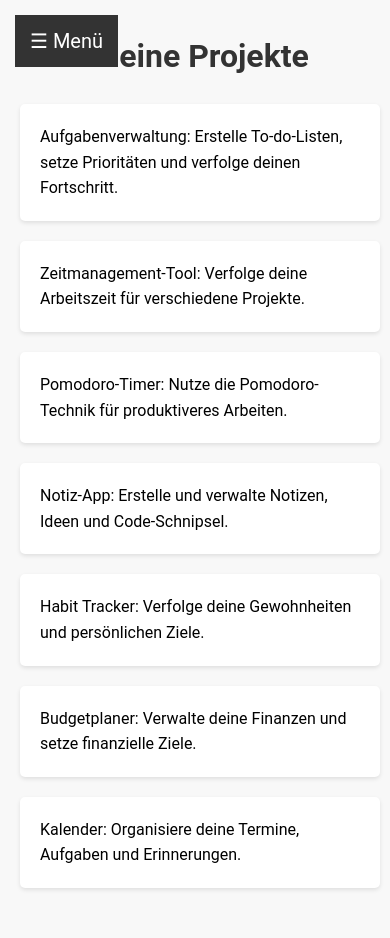
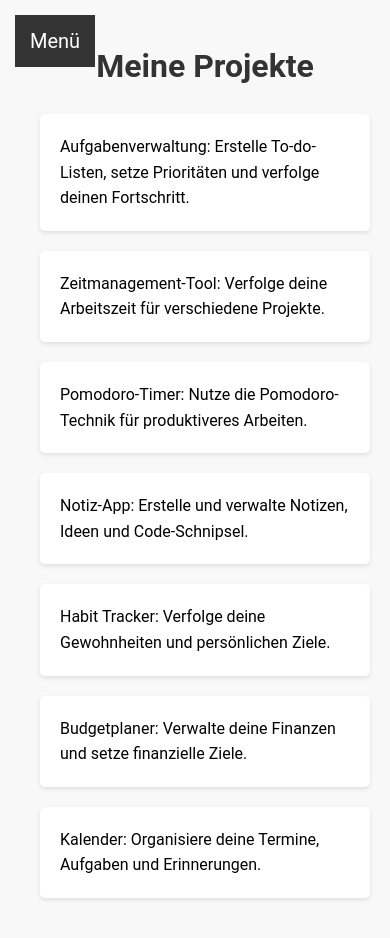
Before and after one commit to AirwavesProgrammer/website_portfolio, a plain HTML site: page projects.html in a window 390 px wide. Drawn offline with Linux system fonts and the light colour scheme.

Commit message:
fixed css

```diff
--- a/projects.css
+++ b/projects.css
@@ -86,11 +86,3 @@ li {
 li:hover {
     box-shadow: 0 4px 6px rgba(0, 0, 0, 0.1);
 }
-
-@media (max-width: 600px) {
-    .container {
-        padding: 10px;
-        margin-left: 10px;
-        /* Adjust margin for smaller screens */
-    }
-}
--- a/projects.html
+++ b/projects.html
@@ -13,7 +13,7 @@
         <a href="portfolio.html">Über mich</a>
     </div>
 
-    <span class="openbtn" onclick="openNav()">&#9776; Menü</span>
+    <span class="openbtn" onclick="openNav()">Menü</span>
 
     <div id="main" class="container">
         <h1>Meine Projekte</h1>
```
